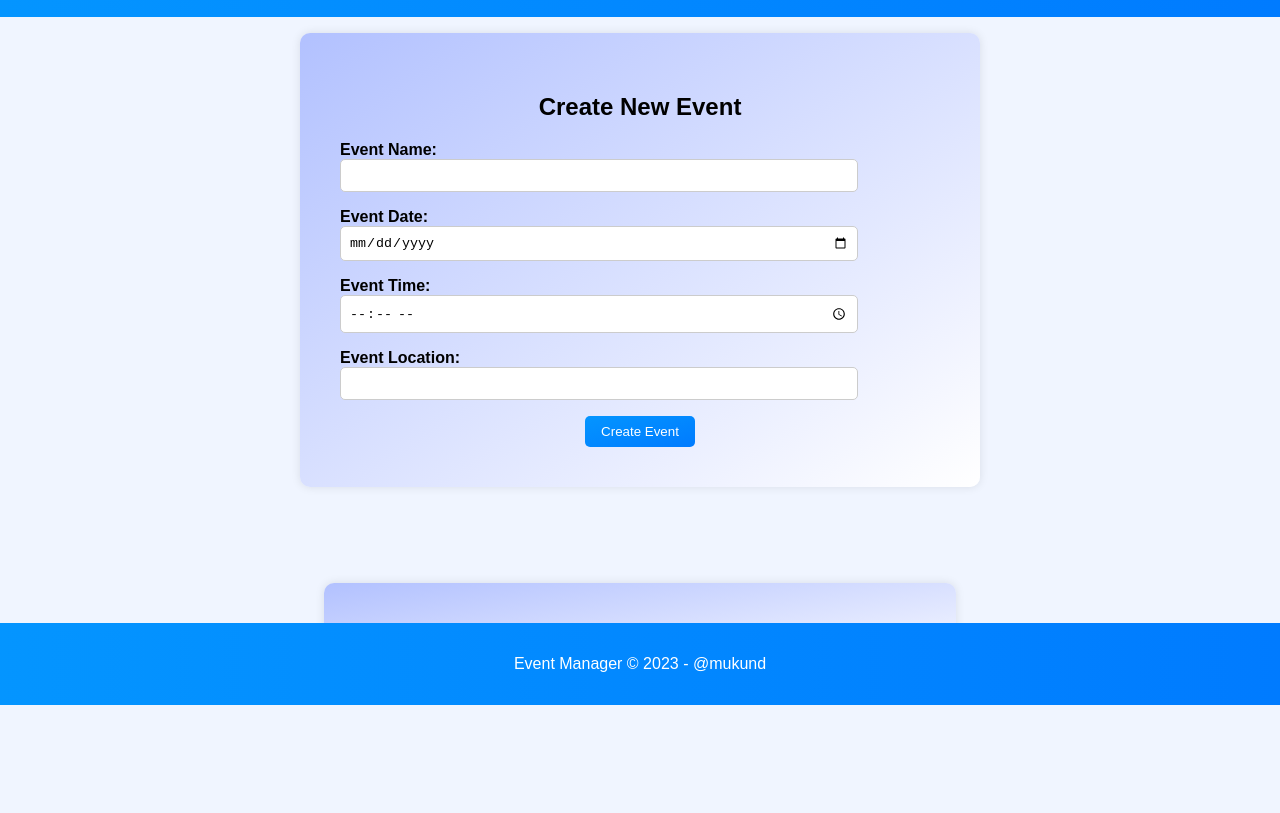
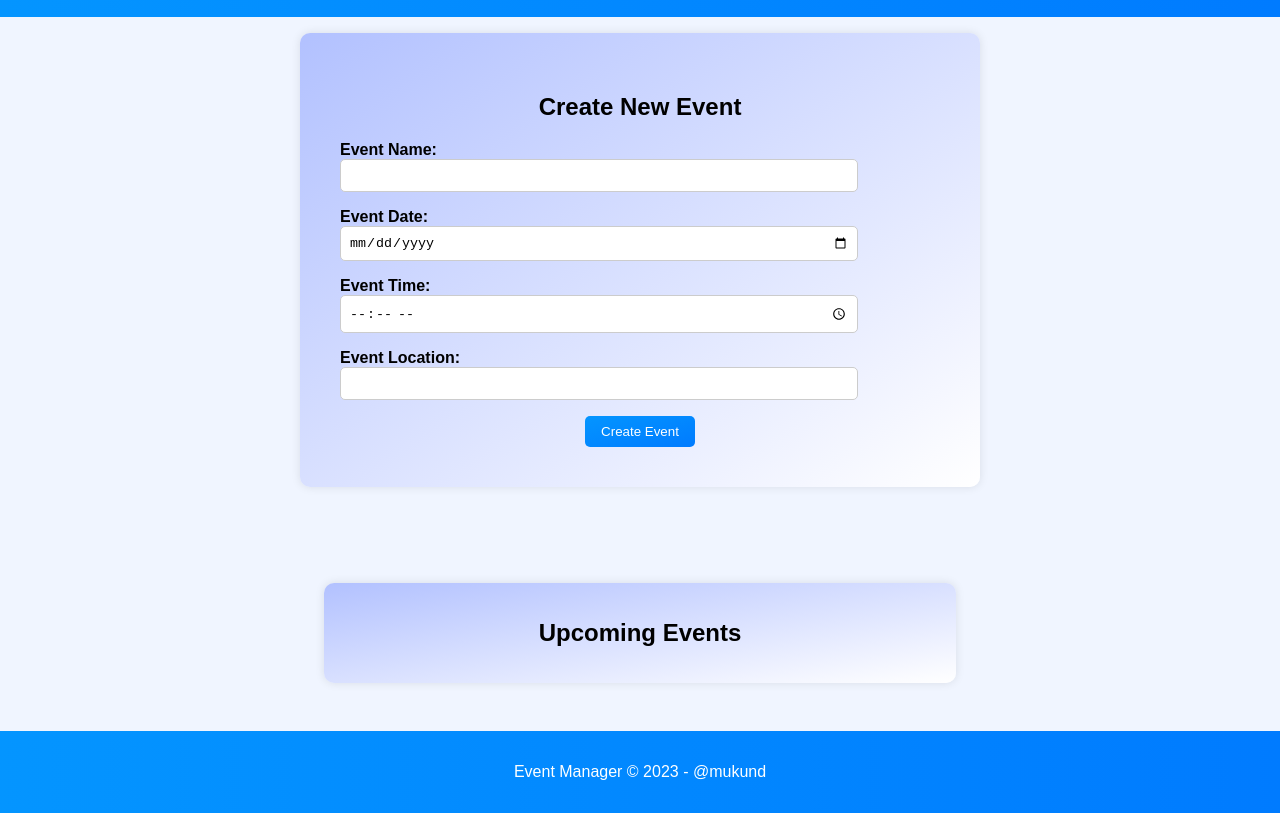
Before and after one commit to Balmukund-01/To-Do-App, a plain HTML site: page index.html in a window 1280 px wide. Shown: the part 95-908 px from the top of the page. Before the commit the page ends 800 px from the top, so only its background shows below. Drawn offline with Linux system fonts and the light colour scheme.

Commit message:
Initial committ

```diff
--- a/styles.css
+++ b/styles.css
@@ -87,14 +87,12 @@ li {
 }
 
 footer {
-  text-align: center;
+   text-align: center;
   background: linear-gradient(to right, #0495ff, #007bff);
   color: #ffffff;
   padding: 1rem 0;
-  position: absolute;
-  bottom: 0;
-  left: 0;
   width: 100%;
+  margin-top: 2rem;
 }
 
 li {
@@ -129,10 +127,12 @@ li {
 
 
 html, body {
-  height: 100%;
-  margin: 0;
+    margin: 0;
   padding: 0;
   overflow-x: hidden;
+  min-height: 100vh;
+  display: flex;
+  flex-direction: column;
 }
 
 main {
```
Also changed, not shown: 1 other file.
